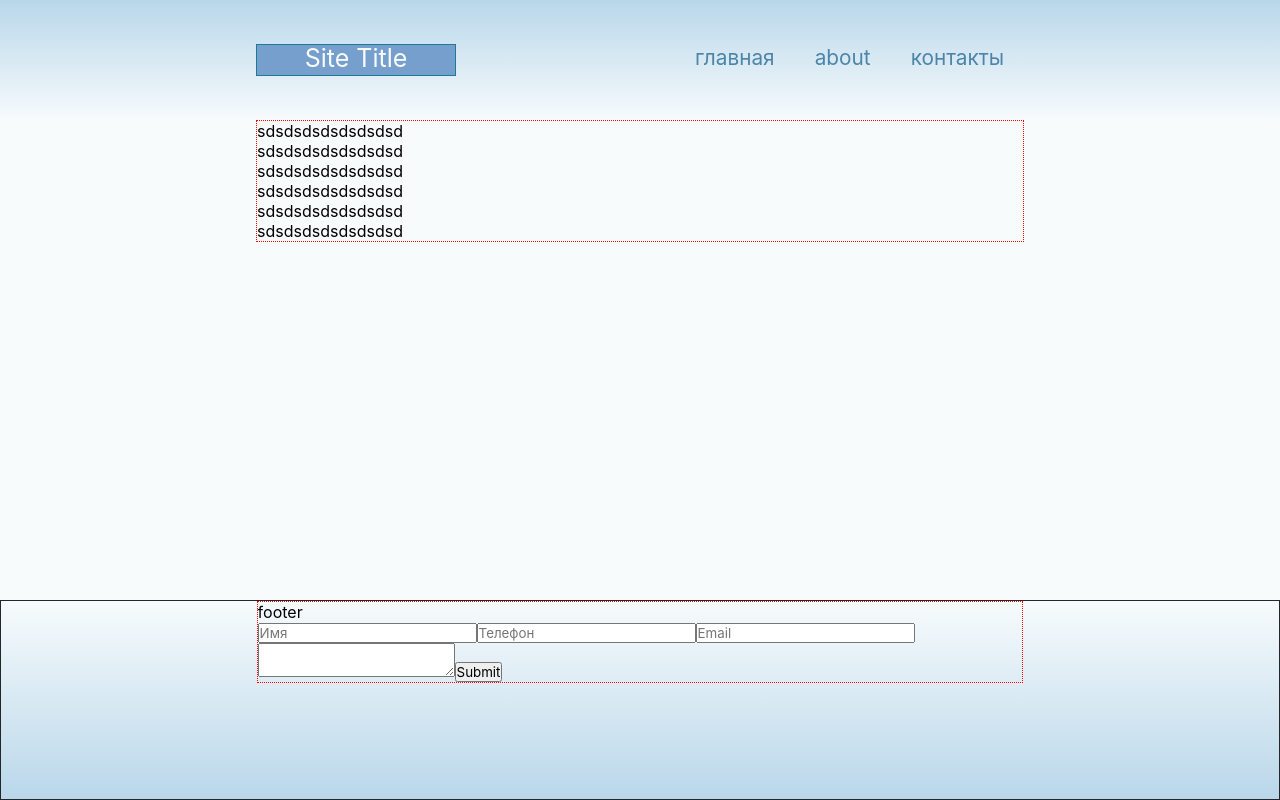
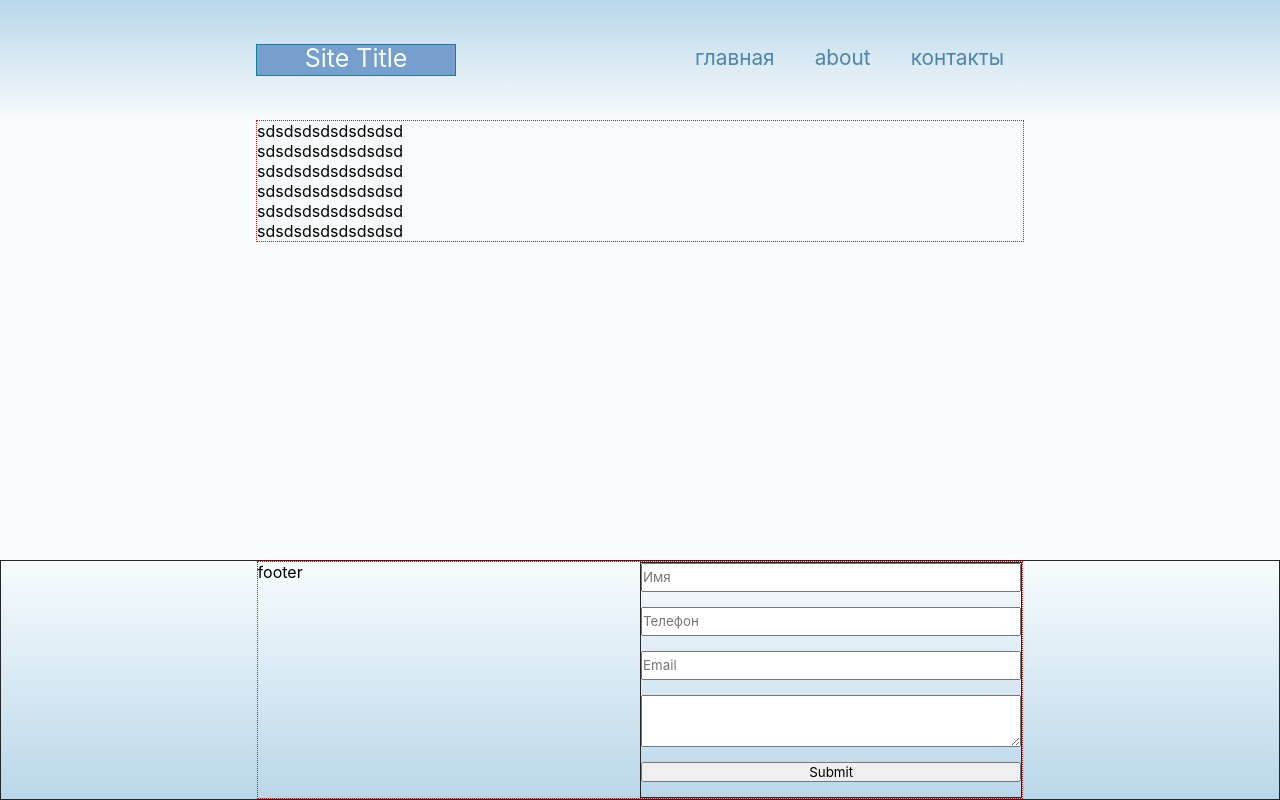
Before and after one commit to stepanpr/portfolio_react-typescript, a React (Create React App) app: page / in a window 1280 px wide. Built offline with nearby package versions, Linux system fonts and the light colour scheme.

Commit message:
добавление обработки полей в 'react-hook-form'

```diff
--- a/src/components/Footer/Footer.tsx
+++ b/src/components/Footer/Footer.tsx
@@ -20,21 +20,37 @@ export const Footer: React.FunctionComponent<FooterProps> = (props) => {
 		'container-s': props.mediaQueries.isMobile,
 	});
 
+	const footerContainerClassNames = classnames({
+		'footer-container': true
+	});
+
 	const {
 		register,
-		handleSubmit
+		handleSubmit,
+		formState: { errors, submitCount },
+		watch
 	} = useForm();
 
-	const handler = (data: any) => { console.log('success!', data) }
+	const handler = (data: any) => { console.log('success!', data) };
+
+	const name = watch('name');
+	const phone = watch('phone');
+	const email = watch('email');
+	const message = watch('message');
+
+
+	console.log(name, phone, email, message);
 
 	return (
 			<div className={footerClassNames}>
 				<div className={containerClassNames}>
-
-					<div>footer</div>
-					<div>
+					<div className={footerContainerClassNames}>
+						<div className="footer-container__social-box">
+							footer
+						</div>
+						<div className="footer-container__form-box">
 							<form onSubmit={handleSubmit(handler)}>
-							<input type="text" {...register('name')} placeholder='Имя' />
+								<input type="text" {...register('name', {required: true})} placeholder='Имя' />
 								<input type="text" {...register('phone')} placeholder='Телефон' />
 								<input type="text" {...register('email')} placeholder='Email' />
 								<textarea {...register('message')}></textarea>
@@ -43,7 +59,7 @@ export const Footer: React.FunctionComponent<FooterProps> = (props) => {
 								<input type="submit" />
 							</form>
 						</div>
-
+					</div>
 				</div>
 			</div>
 	);
--- a/src/components/Footer/styles.css
+++ b/src/components/Footer/styles.css
@@ -8,10 +8,31 @@
 	/* bottom: 0; */
 	/* margin-bottom: 0px; */
 	/* width: 100%; */
-	height: 100vh;
-	height: 200px;
+	/* height: 100vh; */
+	/* height: 200px; */
 	border: 1px solid rgb(36, 39, 41);
 	/* background-color: rgb(48, 105, 56); */
 	background:  linear-gradient(360deg, #B9D7EA, #F7FBFC);
 
 }
+
+.footer-container {
+	display: flex;
+	justify-content: space-between;
+}
+
+.footer-container__form-box {
+	border: 1px solid rgb(36, 39, 41);
+	width: 50%;
+}
+
+.footer-container__form-box form {
+	display: flex;
+	flex-direction: column;
+}
+
+.footer-container__form-box form input,
+.footer-container__form-box form textarea {
+	margin-bottom: 15px;
+	line-height: 25px;
+}
--- a/src/components/Header/Header.tsx
+++ b/src/components/Header/Header.tsx
@@ -96,8 +96,7 @@ export const Header: React.FunctionComponent<HeaderProps> = (props) => {
 
 						<ul>
 							{props.menuItems.map((menuItem: ILink, i: number) =>
-								<li key={i.toString()} onMouseOver={()=> {
-									console.log('move'); }}>
+								<li key={i.toString()} onMouseOver={()=> {console.log('move') }}>
 									<a href={menuItem.href}>{menuItem.value}</a>
 									 <span className={underlineLinkClassName}></span>
 									{/* <span className={underlineLinkClassName}></span> */}
--- a/src/components/Header/styles.css
+++ b/src/components/Header/styles.css
@@ -29,20 +29,16 @@
 }
 
 /* !вариант с элементами хедера помещёнными в контейнер (убрать отступы у logo и menu)*/
-.header-container {
+/* .header-container {
 	flex-shrink: 0;
 	display: flex;
-	/* align-content:center; */
 	justify-content: space-between;
 	align-items: center;
-	/* flex-direction: column; */
 	width: 100%;
 	border: 1px dotted red;
 	height: 120px;
-	/* background:  linear-gradient(45deg, #21A038, #31C2A7); */
 	background:  linear-gradient(180deg, #B9D7EA, #F7FBFC);
-	/* background:  linear-gradient(180deg, #21A038, #31C2A7, white); */
-}
+} */
 
 /*<<<HEADER*/
 
```
Also changed, not shown: src/index.css (+3 -4 lines). Lines whose indentation alone changed are shown as unchanged.
